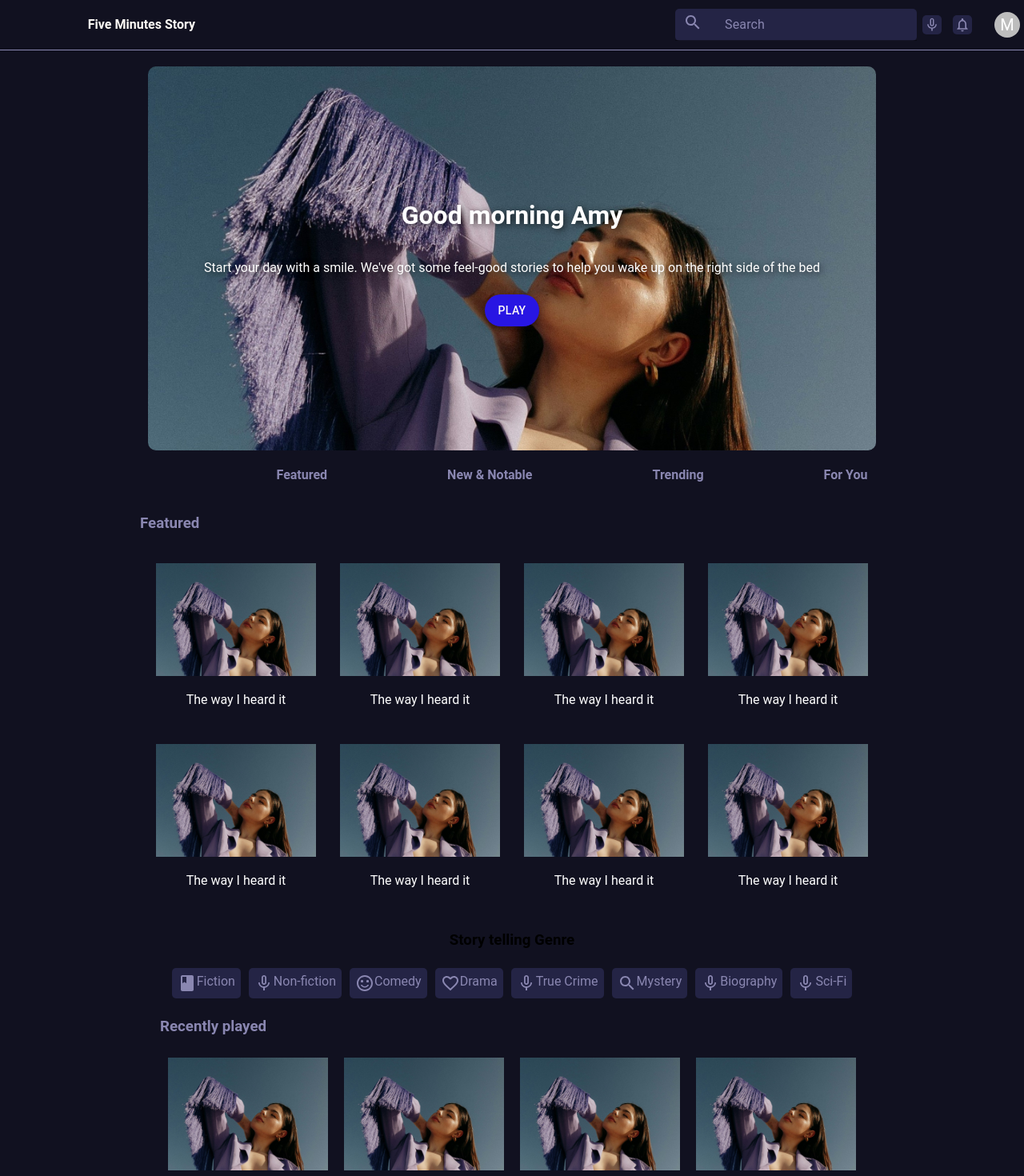
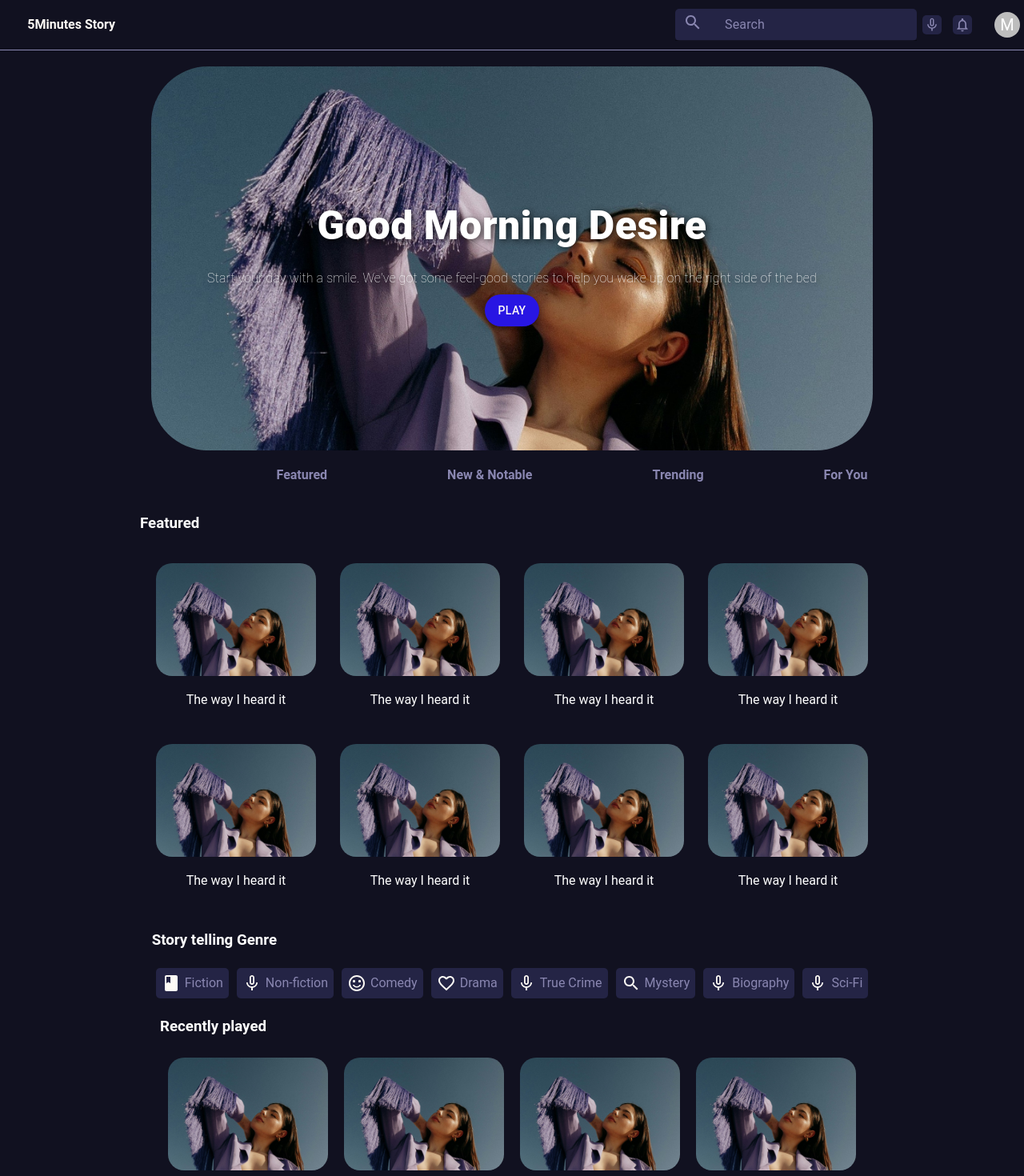
Before and after one commit to Byadiso/fiveminutesstory, a React (Create React App) app: page / in a window 1280 px wide. Shown: the top 1470 px of the page at 80% size. Built offline with nearby package versions, Linux system fonts and the light colour scheme; no server answers.

Commit message:
Fixing Nav  color

```diff
--- a/public/index.html
+++ b/public/index.html
@@ -12,6 +12,10 @@
     <link rel="apple-touch-icon" href="%PUBLIC_URL%/logo192.png" />
 
 
+
+
+
+
     <title>Five Minutes Story</title>
   </head>
   <body>
--- a/src/Style/LandingPage.css
+++ b/src/Style/LandingPage.css
@@ -7,6 +7,7 @@
     --WeakBackgroundColor: #242445;
     --BackgroundColor: #111120;
     --TextColor: #8A87B1;
+    --whiteColor : #ffffff;
 }
 
 /* all styles  ---------------------------*/
@@ -42,9 +43,10 @@ body {
 
 .Category_list {
     display: flex;
+    justify-content: start;
     flex-direction: row;
     align-items: start;
-    justify-content: flex-start;
+    align-content: start;
 
 
 }
@@ -59,8 +61,24 @@ body {
     margin: 10px;
 }
 
+h3{
+     color: var(--whiteColor);
+}
+
+.Story_genres {
+    display: flex;
+    justify-content: start;
+    align-items: start;
+    align-content: start;
+    flex-direction: column;
+}
+
 .Story_genres p {
+
     display: flex;
+    align-items: center;
+    justify-content: center;
+    align-content: center;
     background-color: var(--WeakBackgroundColor);
     padding: 7px;
     margin: 5px;
@@ -73,10 +91,6 @@ body {
     flex-direction: column;
     align-items: start;
     justify-content: center;
-}
-
-.Main_stories h3 {
-    color: var(--TextColor);
 }
 
 .Story-Item p {
--- a/src/components/InputComonents/SearchInput.jsx
+++ b/src/components/InputComonents/SearchInput.jsx
@@ -22,11 +22,14 @@ export default function SearchInput() {
         placeholder="Search"
         sx={{
           '& .MuiInputBase-input::placeholder': {
+
               color: Colors.TextColor,
               opacity: 1,
           },
           '& .MuiInputBase-input': {
-            color: Colors.TextColor, // Set the input text color to white
+            backgroundColor: Colors.WeakBackgroundColor,
+            color: Colors.TextColor,
+            opacity: 1,
           },
       }}
         InputProps={{
--- a/src/components/LandingPage.jsx
+++ b/src/components/LandingPage.jsx
@@ -12,12 +12,17 @@ import SentimentSatisfiedAltIcon from '@mui/icons-material/SentimentSatisfiedAlt
 import FavoriteBorderIcon from '@mui/icons-material/FavoriteBorder';
 import SearchIcon from "@mui/icons-material/Search";
 
+import Colors from "../Style/Colors"
+
+
+
 function LandingPage() {
   const [isLoggedIn, setIsLoggedIn] = useState(false);
 
   useEffect(() => {
     isAuthenticated(setIsLoggedIn);
   }, []);
+
   return (
     <div>
       <NavBar/>
@@ -48,55 +53,60 @@ function LandingPage() {
             }}
           >
             <div className="Story-Item">
-              <img src={storyImage1} alt="" width={200} />
+              <img src={storyImage1} alt="" width={200} style={{ borderRadius: '20px' }} />
               <p>The way I heard it</p>
             </div>
             <div className="Story-Item">
-              <img src={storyImage1} alt="" width={200} />
+              <img src={storyImage1} alt="" width={200} style={{ borderRadius: '20px' }} />
               <p>The way I heard it</p>
             </div>
             <div className="Story-Item">
-              <img src={storyImage1} alt="" width={200} />
+              <img src={storyImage1} alt="" width={200} style={{ borderRadius: '20px' }} />
               <p>The way I heard it</p>
             </div>
             <div className="Story-Item">
-              <img src={storyImage1} alt="" width={200} />
+              <img src={storyImage1} alt="" width={200} style={{ borderRadius: '20px' }} />
               <p>The way I heard it</p>
             </div>
             <div className="Story-Item">
-              <img src={storyImage1} alt="" width={200} />
+              <img src={storyImage1} alt="" width={200} style={{ borderRadius: '20px' }} />
               <p>The way I heard it</p>
             </div>
             <div className="Story-Item">
-              <img src={storyImage1} alt="" width={200} />
+              <img src={storyImage1} alt="" width={200} style={{ borderRadius: '20px' }} />
               <p>The way I heard it</p>
             </div>
             <div className="Story-Item">
-              <img src={storyImage1} alt="" width={200} />
+              <img src={storyImage1} alt="" width={200} style={{ borderRadius: '20px' }} />
               <p>The way I heard it</p>
             </div>
             <div className="Story-Item">
-              <img src={storyImage1} alt="" width={200} />
+              <img src={storyImage1} alt="" width={200} style={{ borderRadius: '20px' }} />
               <p>The way I heard it</p>
             </div>
           </div>
         </div>
-        <h3>Story telling Genre</h3>
 
-        <div className="Story_genres" style={{
+
+
+        <div className="Story_genres" >
+              <h3 >Story telling Genre</h3>
+          <div style={{
             display: "flex",
             flexDirection: "row",
             justifyContent: "center",
             alignItems: "center",
           }}>
-          <p><BookIcon/>Fiction</p>
-          <p><MicNoneIcon/> Non-fiction</p>
-          <p><SentimentSatisfiedAltIcon/> Comedy</p>
-          <p><FavoriteBorderIcon/> Drama</p>
-          <p><MicNoneIcon/> True Crime</p>
-          <p><SearchIcon/> Mystery</p>
-          <p><MicNoneIcon/> Biography</p>
-          <p><MicNoneIcon/> Sci-Fi</p>
+              <p><BookIcon sx={{ color: Colors.WhiteColor, marginRight: '5px' }}/>Fiction</p>
+          <p><MicNoneIcon sx={{ color: Colors.WhiteColor , marginRight: '5px' }}/> Non-fiction</p>
+          <p><SentimentSatisfiedAltIcon sx={{ color: Colors.WhiteColor , marginRight: '5px'}}/> Comedy</p>
+          <p><FavoriteBorderIcon sx={{ color: Colors.WhiteColor , marginRight: '5px'}}/> Drama</p>
+          <p><MicNoneIcon sx={{ color: Colors.WhiteColor , marginRight: '5px'}}/> True Crime</p>
+          <p><SearchIcon sx={{ color: Colors.WhiteColor , marginRight: '5px'}}/> Mystery</p>
+          <p><MicNoneIcon sx={{ color: Colors.WhiteColor , marginRight: '5px'}}/> Biography</p>
+          <p><MicNoneIcon sx={{ color: Colors.WhiteColor , marginRight: '5px'}}/> Sci-Fi</p>
+              </div>
+
 
         </div>
 
@@ -113,19 +123,19 @@ function LandingPage() {
             }}
           >
             <div className="Story-Item">
-              <img src={storyImage1} alt="" width={200} />
+              <img src={storyImage1} alt="" width={200} style={{ borderRadius: '20px' }} />
               <p>The way I heard it</p>
             </div>
             <div className="Story-Item">
-              <img src={storyImage1} alt="" width={200} />
+              <img src={storyImage1} alt="" width={200} style={{ borderRadius: '20px' }} />
               <p>The way I heard it</p>
             </div>
             <div className="Story-Item">
-              <img src={storyImage1} alt="" width={200} />
+              <img src={storyImage1} alt="" width={200} style={{ borderRadius: '20px' }} />
               <p>The way I heard it</p>
             </div>
             <div className="Story-Item">
-              <img src={storyImage1} alt="" width={200} />
+              <img src={storyImage1} alt="" width={200} style={{ borderRadius: '20px' }} />
               <p>The way I heard it</p>
             </div>
 
--- a/src/components/Modals/ImageCard.jsx
+++ b/src/components/Modals/ImageCard.jsx
@@ -4,6 +4,7 @@ import Box from '@mui/material/Box';
 import Fab from '@mui/material/Fab';
 import Colors from '../../Style/Colors';
 import { Link } from 'react-router-dom';
+import { Typography } from '@mui/material';
 
 function ImageCard() {
   const heroStyle = {
@@ -19,18 +20,36 @@ function ImageCard() {
     textShadow: '2px 2px 8px rgba(0,0,0,0.7)',
     padding: '70px',
     marginTop: '20px',
-    borderRadius: "10px",
+    borderRadius: "71px",
     };
 
   return (
     <div className="Hero_section" style={heroStyle}>
-      <h1>Good morning Amy</h1>
-      <p>
+
+      <Typography
+        sx={{
+          fontFamily: 'Roboto, sans-serif',
+          fontWeight: 800,
+          fontSize: 50,
+          marginTop: 2,
+        }}
+      >
+        Good Morning Desire
+      </Typography>
+
+      <Typography
+        sx={{
+          fontFamily: 'Roboto, sans-serif',
+          fontWeight: 100,
+          marginTop: 2,
+        }}
+      >
         Start your day with a smile. We've got some feel-good stories to
         help you wake up on the right side of the bed
-      </p>
+      </Typography>
+
       <Box sx={{ "& > :not(style)": { m: 1 } }}>
-        <Fab variant="extended" size="medium" sx={{backgroundColor:Colors.ButtonColor, color:Colors.WhiteColor}}>
+        <Fab variant="extended" size="medium" sx={{backgroundColor:Colors.ButtonColor, color:Colors.WhiteColor, borderRadius:"20px"}}>
          <Link style={{backgroundColor:Colors.ButtonColor, color:Colors.WhiteColor, textDecoration:"none"}} to="/Playing"> Play</Link>
         </Fab>
       </Box>
--- a/src/components/Navbar.jsx
+++ b/src/components/Navbar.jsx
@@ -36,8 +36,8 @@ export default function NavBar() {
       }}
     >
       <Link to="/" style={{ textDecoration:"none", color:Colors.WhiteColor}}>
-      <h4 style={{ minWidth: 100, marginRight: "600px" }}>
-        Five Minutes Story
+      <h4 style={{ minWidth: 100, marginRight: "700px" }}>
+        5Minutes Story
       </h4>
       </Link>
 
```
